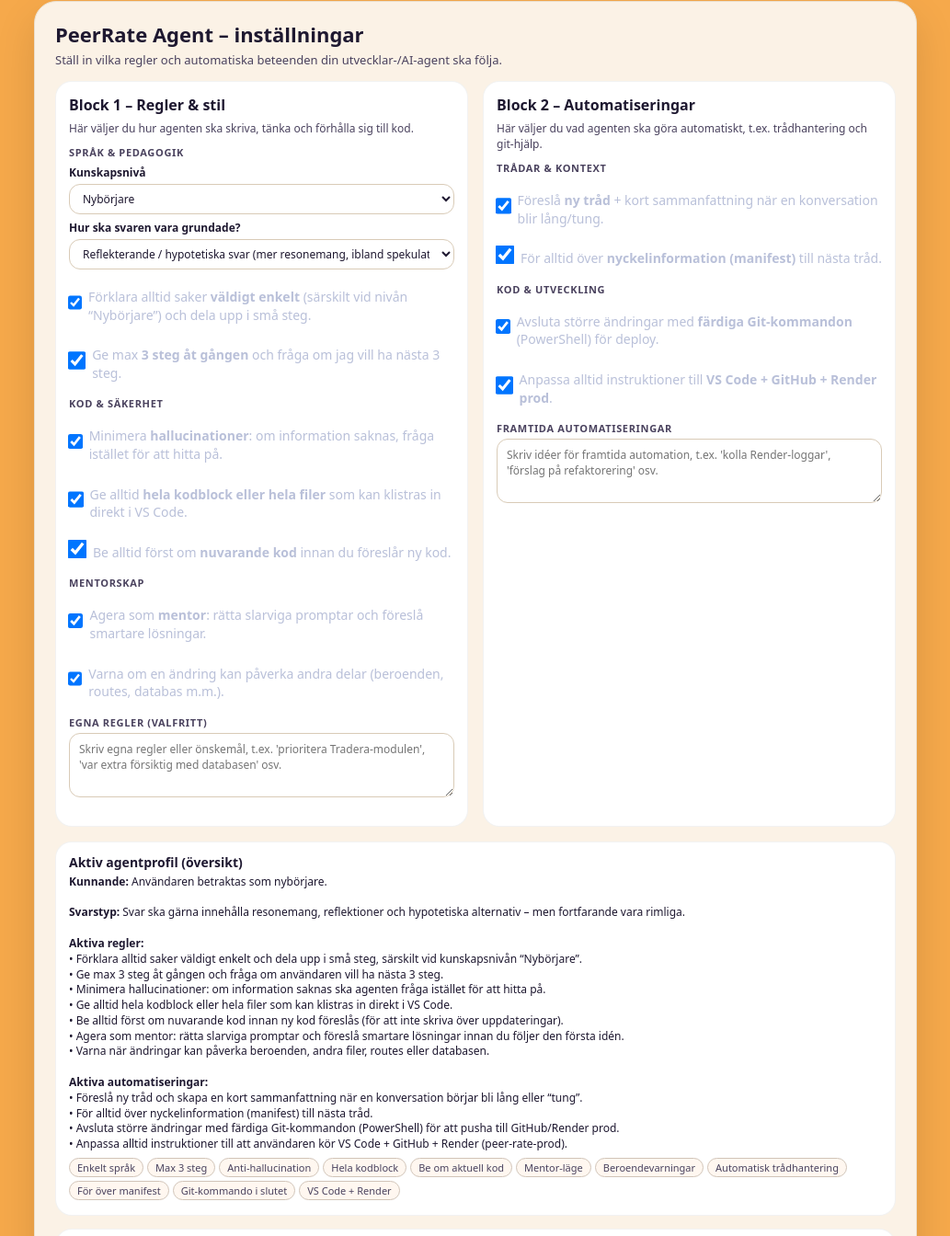
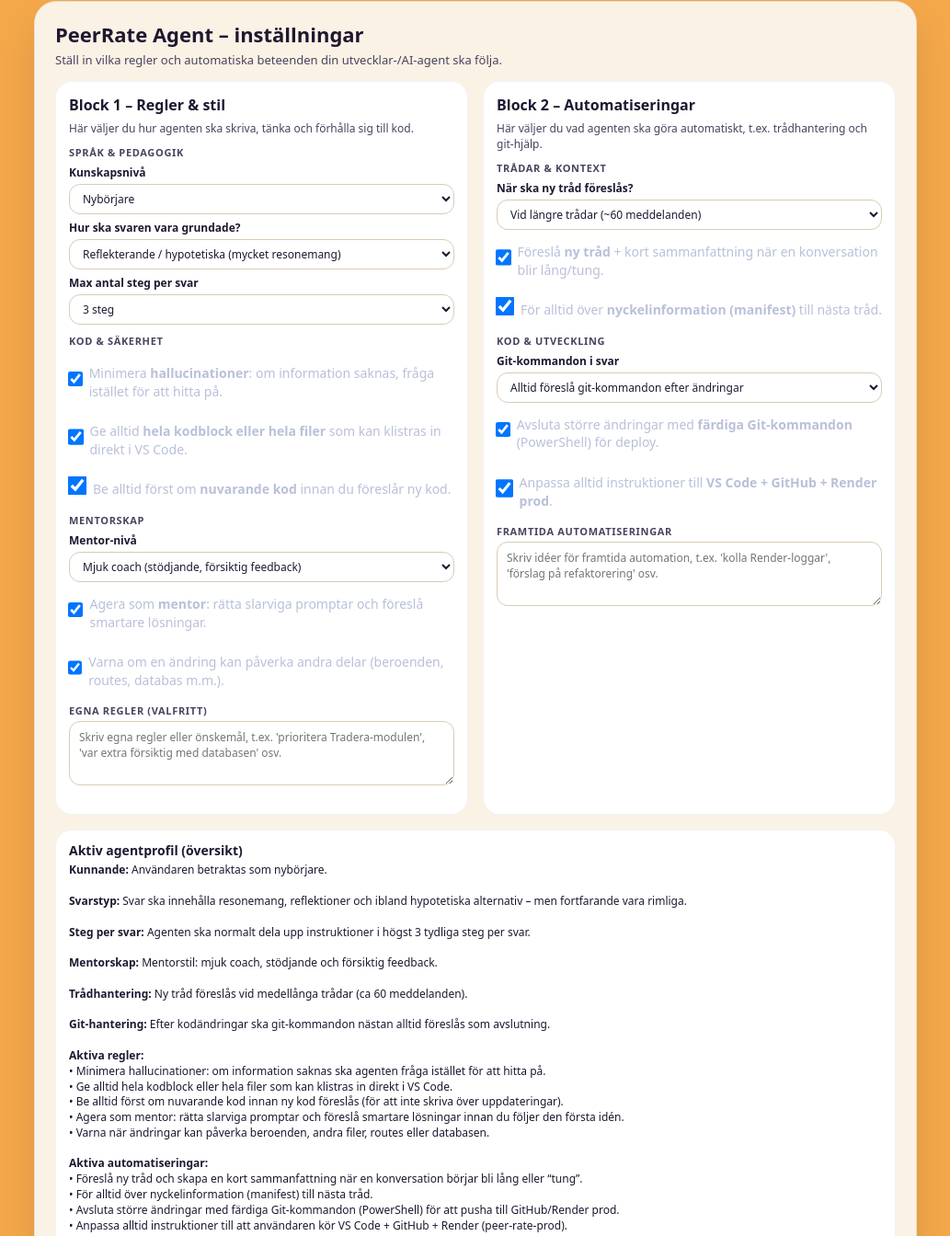
Before and after one commit to Jonte464/peer-rate-mvp, a website: page frontend/agent.html in a window 1280 px wide. Shown: the part 63-1407 px from the top of the page at 92% size, without its empty margins (123-1156 px from the left). Drawn offline with Linux system fonts and the light colour scheme.

Commit message:
Update PeerRate Agent UI with step count and advanced dropdown settings

```diff
--- a/frontend/agent.html
+++ b/frontend/agent.html
@@ -5,7 +5,6 @@
   <title>PeerRate Agent – Inställningar</title>
   <meta name="viewport" content="width=device-width, initial-scale=1.0" />
 
-  <!-- Återanvänd din vanliga stil -->
   <link rel="stylesheet" href="./style.css" />
 
   <style>
@@ -110,7 +109,7 @@
       gap: 8px;
       margin-bottom: 4px;
       font-size: 13px;
-      color: var(--brand-ink); /* mörk text */
+      color: var(--brand-ink);
     }
 
     .agent-option input[type="checkbox"] {
@@ -178,7 +177,7 @@
 
     .agent-summary-text {
       font-size: 12px;
-      color: var(--brand-ink); /* mörkare text */
+      color: var(--brand-ink);
       line-height: 1.4;
     }
 
@@ -299,7 +298,7 @@
           <div class="agent-section">
             <div class="agent-section-title">Språk & pedagogik</div>
 
-            <!-- Ny dropdown: Kunskapsnivå -->
+            <!-- Kunskapsnivå -->
             <div class="agent-select-group">
               <span class="agent-select-label">Kunskapsnivå</span>
               <select id="level-select" class="agent-select">
@@ -309,30 +308,34 @@
               </select>
             </div>
 
-            <!-- Ny dropdown: Svarstyp / grounding -->
+            <!-- Svarstyp / grounding -->
             <div class="agent-select-group">
               <span class="agent-select-label">Hur ska svaren vara grundade?</span>
               <select id="answer-style-select" class="agent-select">
                 <option value="reflective" selected>
-                  Reflekterande / hypotetiska svar (mer resonemang, ibland spekulativa)
+                  Reflekterande / hypotetiska (mycket resonemang)
                 </option>
                 <option value="strict">
-                  Strikta, icke-hallucinerande svar (så korrekt som möjligt, tydlig käll/logik-förankring)
+                  Strikta, icke-hallucinerande (så korrekt som möjligt)
                 </option>
               </select>
             </div>
 
-            <div class="agent-option" style="margin-top:6px;">
-              <input type="checkbox" id="rule-simple-language" checked />
-              <label for="rule-simple-language">
-                Förklara alltid saker <strong>väldigt enkelt</strong> (särskilt vid nivån “Nybörjare”) och dela upp i små steg.
-              </label>
-            </div>
-            <div class="agent-option">
-              <input type="checkbox" id="rule-max-3-steps" checked />
-              <label for="rule-max-3-steps">
-                Ge max <strong>3 steg åt gången</strong> och fråga om jag vill ha nästa 3 steg.
-              </label>
+            <!-- NY: Max antal steg per svar -->
+            <div class="agent-select-group">
+              <span class="agent-select-label">Max antal steg per svar</span>
+              <select id="steps-select" class="agent-select">
+                <option value="1">1 steg</option>
+                <option value="2">2 steg</option>
+                <option value="3" selected>3 steg</option>
+                <option value="4">4 steg</option>
+                <option value="5">5 steg</option>
+                <option value="6">6 steg</option>
+                <option value="7">7 steg</option>
+                <option value="8">8 steg</option>
+                <option value="9">9 steg</option>
+                <option value="10">10 steg</option>
+              </select>
             </div>
           </div>
 
@@ -360,6 +363,17 @@
 
           <div class="agent-section">
             <div class="agent-section-title">Mentorskap</div>
+
+            <!-- NY: Mentor-nivå -->
+            <div class="agent-select-group">
+              <span class="agent-select-label">Mentor-nivå</span>
+              <select id="mentor-level-select" class="agent-select">
+                <option value="soft" selected>Mjuk coach (stödjande, försiktig feedback)</option>
+                <option value="balanced">Balans (ärlig men vänlig)</option>
+                <option value="direct">Direkt (väldigt tydlig och rakt på sak)</option>
+              </select>
+            </div>
+
             <div class="agent-option">
               <input type="checkbox" id="rule-mentor-mode" checked />
               <label for="rule-mentor-mode">
@@ -393,6 +407,18 @@
 
           <div class="agent-section">
             <div class="agent-section-title">Trådar & kontext</div>
+
+            <!-- NY: När föreslå ny tråd -->
+            <div class="agent-select-group">
+              <span class="agent-select-label">När ska ny tråd föreslås?</span>
+              <select id="thread-threshold-select" class="agent-select">
+                <option value="manual">Endast när användaren ber om det</option>
+                <option value="short">När tråden blivit ganska lång (~30 meddelanden)</option>
+                <option value="medium" selected>Vid längre trådar (~60 meddelanden)</option>
+                <option value="long">Först vid väldigt långa trådar (~100+ meddelanden)</option>
+              </select>
+            </div>
+
             <div class="agent-option">
               <input type="checkbox" id="auto-thread-length" checked />
               <label for="auto-thread-length">
@@ -409,6 +435,17 @@
 
           <div class="agent-section">
             <div class="agent-section-title">Kod & utveckling</div>
+
+            <!-- NY: Hur ofta ge git-kommandon -->
+            <div class="agent-select-group">
+              <span class="agent-select-label">Git-kommandon i svar</span>
+              <select id="git-mode-select" class="agent-select">
+                <option value="always" selected>Alltid föreslå git-kommandon efter ändringar</option>
+                <option value="big">Endast vid större kodändringar</option>
+                <option value="never">Föreslå inte git-kommandon automatiskt</option>
+              </select>
+            </div>
+
             <div class="agent-option">
               <input type="checkbox" id="auto-git-commands" checked />
               <label for="auto-git-commands">
--- a/frontend/modules/agent.js
+++ b/frontend/modules/agent.js
@@ -14,17 +14,6 @@ const promptOutputEl = el('agent-prompt-output');
 const copyBtn = el('copy-prompt-btn');
 
 const ruleConfig = [
-  {
-    id: 'rule-simple-language',
-    label:
-      'Förklara alltid saker väldigt enkelt och dela upp i små steg, särskilt vid kunskapsnivån “Nybörjare”.',
-    pill: 'Enkelt språk',
-  },
-  {
-    id: 'rule-max-3-steps',
-    label: 'Ge max 3 steg åt gången och fråga om användaren vill ha nästa 3 steg.',
-    pill: 'Max 3 steg',
-  },
   {
     id: 'rule-no-hallucinations',
     label:
@@ -97,10 +86,9 @@ function updateSummaryAndPrompt() {
   const activeAutomations = [];
   const pills = [];
 
-  // Dropdown: kunskapsnivå
+  // Kunskapsnivå
   const levelSelect = el('level-select');
   const levelValue = levelSelect ? levelSelect.value : 'beginner';
-
   let levelText;
   if (levelValue === 'beginner') {
     levelText = 'Användaren betraktas som nybörjare.';
@@ -110,19 +98,75 @@ function updateSummaryAndPrompt() {
     levelText = 'Användaren har expertnivå (mer komprimerade förklaringar är okej).';
   }
 
-  // Dropdown: stil på svar / grounding
+  // Svarsstil / grounding
   const styleSelect = el('answer-style-select');
   const styleValue = styleSelect ? styleSelect.value : 'reflective';
-
   let styleText;
   if (styleValue === 'reflective') {
     styleText =
-      'Svar ska gärna innehålla resonemang, reflektioner och hypotetiska alternativ – men fortfarande vara rimliga.';
+      'Svar ska innehålla resonemang, reflektioner och ibland hypotetiska alternativ – men fortfarande vara rimliga.';
   } else {
     styleText =
-      'Svar ska vara så strikta och icke-hallucinerande som möjligt, bygga på tydlig logik och, när det är relevant, hänvisa till källor eller tydliga antaganden.';
+      'Svar ska vara så strikta och icke-hallucinerande som möjligt, bygga på tydlig logik och markera osäkerhet tydligt.';
   }
 
+  // Max antal steg per svar
+  const stepsSelect = el('steps-select');
+  const stepsValue = stepsSelect ? stepsSelect.value : '3';
+  const stepsText =
+    'Agenten ska normalt dela upp instruktioner i högst ' +
+    stepsValue +
+    ' tydliga steg per svar.';
+
+  // Mentor-nivå
+  const mentorSelect = el('mentor-level-select');
+  const mentorValue = mentorSelect ? mentorSelect.value : 'soft';
+  let mentorLevelText;
+  if (mentorValue === 'soft') {
+    mentorLevelText =
+      'Mentorstil: mjuk coach, stödjande och försiktig feedback.';
+  } else if (mentorValue === 'balanced') {
+    mentorLevelText =
+      'Mentorstil: balanserad – ärlig men vänlig, tydlig utan att vara hård.';
+  } else {
+    mentorLevelText =
+      'Mentorstil: direkt – väldigt tydlig och rakt på sak, men fortfarande respektfull.';
+  }
+
+  // När föreslå ny tråd
+  const threadSelect = el('thread-threshold-select');
+  const threadValue = threadSelect ? threadSelect.value : 'medium';
+  let threadText;
+  if (threadValue === 'manual') {
+    threadText =
+      'Ny tråd föreslås endast när användaren uttryckligen ber om det.';
+  } else if (threadValue === 'short') {
+    threadText =
+      'Ny tråd kan föreslås redan vid kortare trådar (ca 30 meddelanden).';
+  } else if (threadValue === 'medium') {
+    threadText =
+      'Ny tråd föreslås vid medellånga trådar (ca 60 meddelanden).';
+  } else {
+    threadText =
+      'Ny tråd föreslås först vid väldigt långa trådar (ca 100+ meddelanden).';
+  }
+
+  // Git-kommandon
+  const gitSelect = el('git-mode-select');
+  const gitValue = gitSelect ? gitSelect.value : 'always';
+  let gitText;
+  if (gitValue === 'always') {
+    gitText =
+      'Efter kodändringar ska git-kommandon nästan alltid föreslås som avslutning.';
+  } else if (gitValue === 'big') {
+    gitText =
+      'Git-kommandon föreslås främst vid större kodändringar eller när nya filer tillkommer.';
+  } else {
+    gitText =
+      'Git-kommandon föreslås normalt inte automatiskt, om inte användaren ber om det.';
+  }
+
+  // Checkbox-regler
   for (const cfg of ruleConfig) {
     const checkbox = el(cfg.id);
     if (checkbox && checkbox.checked) {
@@ -131,6 +175,7 @@ function updateSummaryAndPrompt() {
     }
   }
 
+  // Checkbox-automationer
   for (const cfg of automationConfig) {
     const checkbox = el(cfg.id);
     if (checkbox && checkbox.checked) {
@@ -145,12 +190,23 @@ function updateSummaryAndPrompt() {
   // --- Sammanfattning (visuell) ---
   const lines = [];
 
-  // Kunskapsnivå & stil först
   lines.push(
     '<strong>Kunnande:</strong> ' + escapeHtml(levelText)
   );
   lines.push(
     '<br /><strong>Svarstyp:</strong> ' + escapeHtml(styleText)
+  );
+  lines.push(
+    '<br /><strong>Steg per svar:</strong> ' + escapeHtml(stepsText)
+  );
+  lines.push(
+    '<br /><strong>Mentorskap:</strong> ' + escapeHtml(mentorLevelText)
+  );
+  lines.push(
+    '<br /><strong>Trådhantering:</strong> ' + escapeHtml(threadText)
+  );
+  lines.push(
+    '<br /><strong>Git-hantering:</strong> ' + escapeHtml(gitText)
   );
 
   if (activeRules.length > 0) {
@@ -158,8 +214,6 @@ function updateSummaryAndPrompt() {
     for (const text of activeRules) {
       lines.push('• ' + escapeHtml(text));
     }
-  } else {
-    lines.push('<br />Inga regler är aktiverade ännu.');
   }
 
   if (activeAutomations.length > 0) {
@@ -167,8 +221,6 @@ function updateSummaryAndPrompt() {
     for (const text of activeAutomations) {
       lines.push('• ' + escapeHtml(text));
     }
-  } else {
-    lines.push('<br />Inga automatiseringar är aktiverade ännu.');
   }
 
   if (customRules) {
@@ -223,7 +275,7 @@ function updateSummaryAndPrompt() {
     );
   }
 
-  // Stil / grounding
+  // Svarsstil
   if (styleValue === 'reflective') {
     promptParts.push(
       '\n\nSvarsstil: Var reflekterande och resonemangsdriven. ' +
@@ -232,10 +284,27 @@ function updateSummaryAndPrompt() {
   } else {
     promptParts.push(
       '\n\nSvarsstil: Var så strikt och icke-hallucinerande som möjligt. ' +
-        'Om du är osäker ska du säga det. Bygg svaren på tydlig logik, pålitlig kunskap och markera tydligt när något är en uppskattning eller begränsad kunskap.'
+        'Om du är osäker ska du säga det. Bygg svaren på tydlig logik, pålitlig kunskap och markera tydligt när något är en uppskattning.'
     );
   }
 
+  // Steg per svar
+  promptParts.push(
+    '\n\nSteg per svar: Försök normalt dela upp instruktioner i högst ' +
+      stepsValue +
+      ' tydliga steg per svar, om inte användaren ber om något annat.'
+  );
+
+  // Mentorstil
+  promptParts.push('\n\n' + mentorLevelText);
+
+  // Trådhantering
+  promptParts.push('\n\nTrådhantering: ' + threadText);
+
+  // Git-hantering
+  promptParts.push('\n\nGit-hantering: ' + gitText);
+
+  // Checkbox-regler
   if (activeRules.length > 0) {
     promptParts.push(
       '\n\nFöljande regler ska du alltid följa:\n- ' +
@@ -243,6 +312,7 @@ function updateSummaryAndPrompt() {
     );
   }
 
+  // Checkbox-automationer
   if (activeAutomations.length > 0) {
     promptParts.push(
       '\n\nFöljande automatiska beteenden ska du efterlikna i dina svar (så långt det går i denna miljö):\n- ' +
@@ -265,7 +335,8 @@ function updateSummaryAndPrompt() {
   promptParts.push(
     '\n\nNär du ger instruktioner om kod ska du i möjligaste mån ge hela kodblock eller hela filer ' +
       'som användaren kan klistra direkt in i VS Code. ' +
-      'Avsluta gärna större ändringar med förslag på git-kommandon (PowerShell) för att pusha till main.'
+      'Avsluta gärna större ändringar med förslag på git-kommandon (PowerShell) för att pusha till main – ' +
+      'om detta inte strider mot inställningen för git-hantering ovan.'
   );
 
   promptOutputEl.value = promptParts.join('');
@@ -305,22 +376,22 @@ function init() {
     'automation-custom',
     'level-select',
     'answer-style-select',
+    'steps-select',
+    'mentor-level-select',
+    'thread-threshold-select',
+    'git-mode-select',
   ];
 
   for (const id of allIds) {
     const element = el(id);
     if (!element) continue;
 
-    const eventName =
-      element.tagName === 'TEXTAREA' || element.tagName === 'SELECT'
-        ? 'input'
-        : 'change';
-
-    // För select är det bättre med 'change'
-    if (element.tagName === 'SELECT') {
+    if (element.tagName === 'TEXTAREA') {
+      element.addEventListener('input', updateSummaryAndPrompt);
+    } else if (element.tagName === 'SELECT') {
       element.addEventListener('change', updateSummaryAndPrompt);
     } else {
-      element.addEventListener(eventName, updateSummaryAndPrompt);
+      element.addEventListener('change', updateSummaryAndPrompt);
     }
   }
 
```
